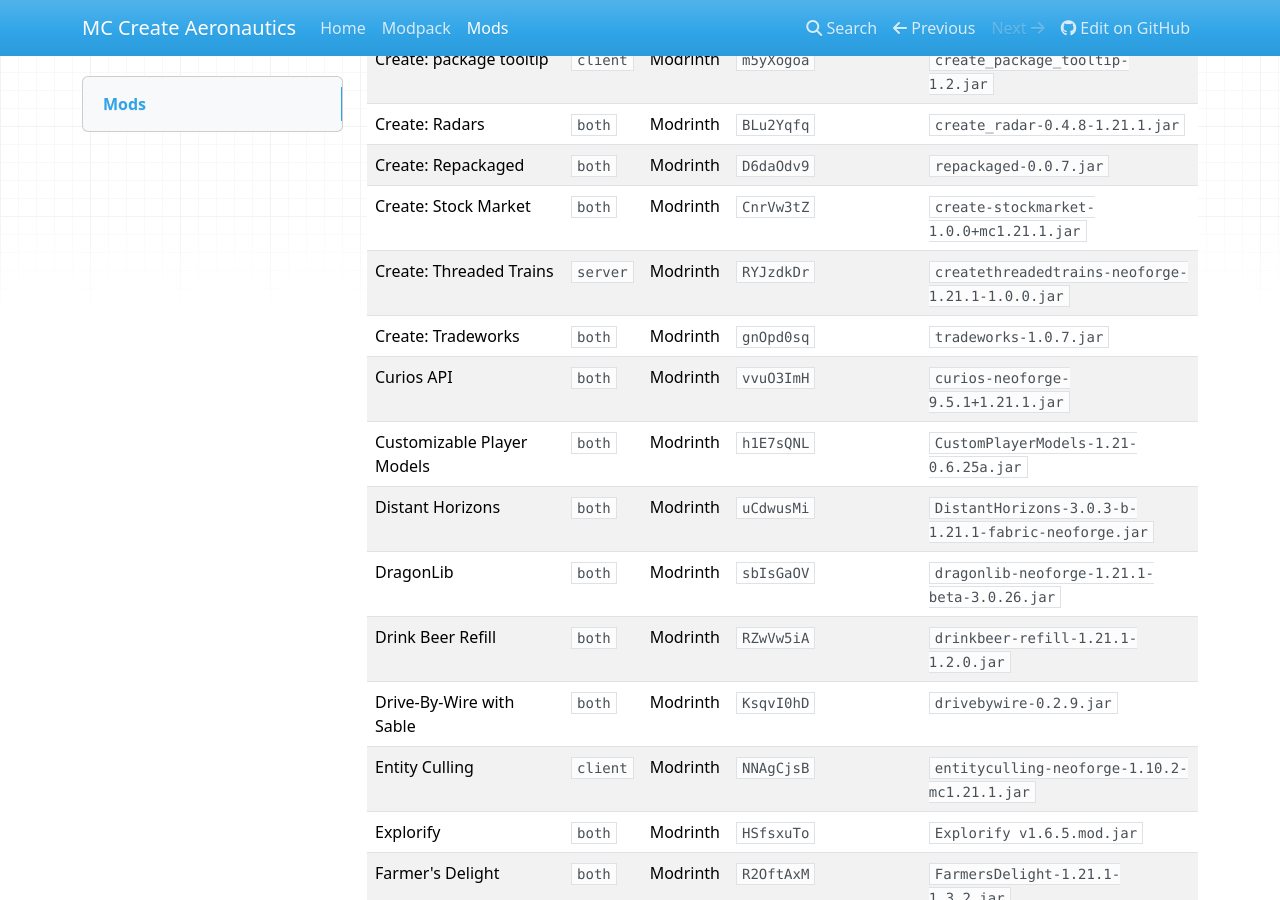
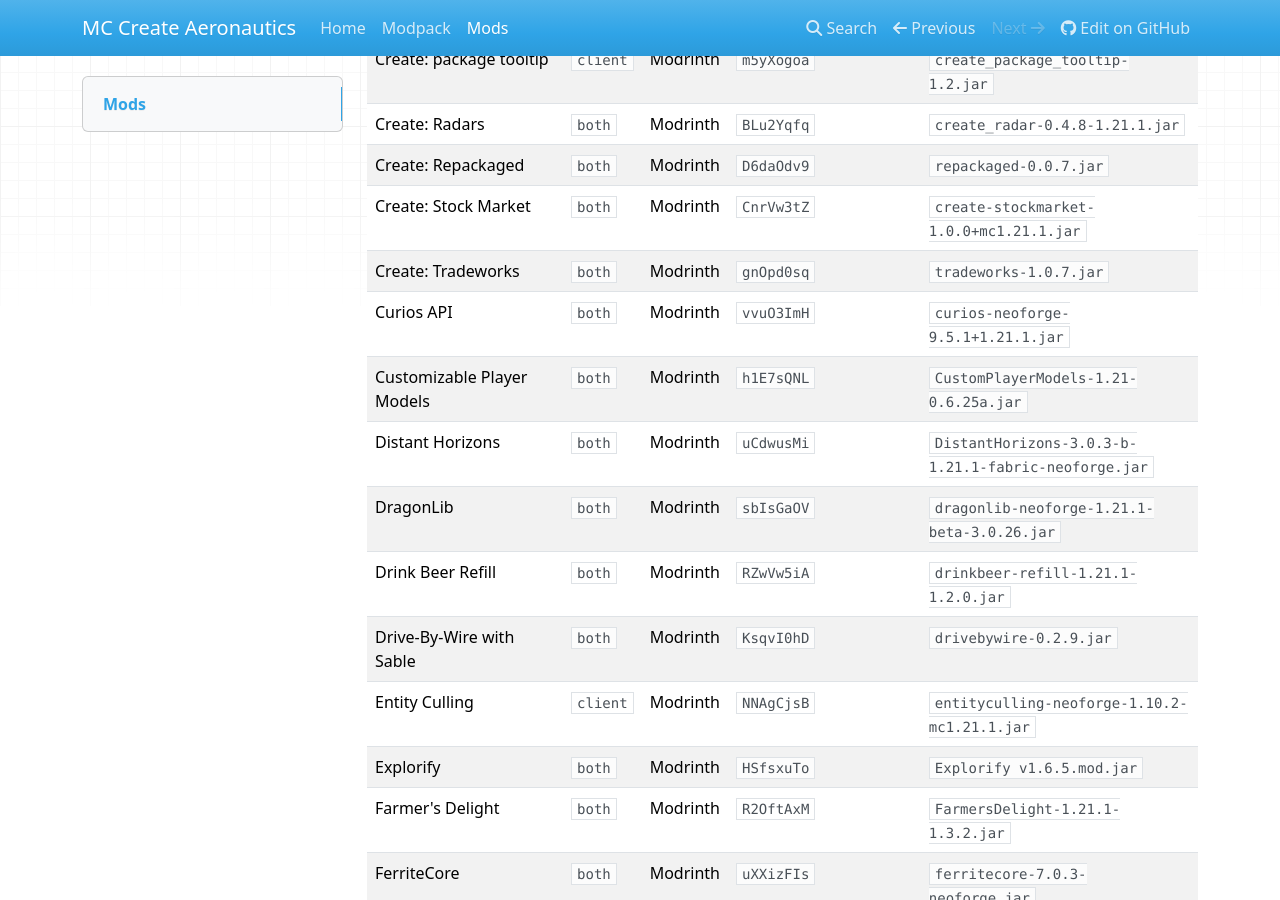
Before and after one commit to AlexCawl/mc-create-aeronautics-modpack, an MkDocs documentation site: the page built from docs/mods.md, in a window 1280 px wide and 900 px high, scrolled down 2678 px. Built offline with MkDocs 1.6.1, drawn with Linux system fonts in a browser that asks for light colours; nearby versions of some CDN libraries; part of the change alters nothing that is shown; some of the changed text lies outside the part shown.

```diff
--- a/docs/mods.md
+++ b/docs/mods.md
@@ -4,7 +4,7 @@ This table mirrors the pinned packwiz metadata in `modpack/mods/*.pw.toml`.
 
 When a mod is added, removed, updated, or moved between sides, update this table in the same commit.
 
-Total mods: 89.
+Total mods: 88.
 
 | Mod | Side | Source | Project ID | File |
 | --- | --- | --- | --- | --- |
@@ -50,7 +50,6 @@ Total mods: 89.
 | Create: Radars | `both` | Modrinth | `BLu2Yqfq` | `create_radar-0.4.8-1.21.1.jar` |
 | Create: Repackaged | `both` | Modrinth | `D6daOdv9` | `repackaged-0.0.7.jar` |
 | Create: Stock Market | `both` | Modrinth | `CnrVw3tZ` | `create-stockmarket-1.0.0+mc1.21.1.jar` |
-| Create: Threaded Trains | `server` | Modrinth | `RYJzdkDr` | `createthreadedtrains-neoforge-1.21.1-1.0.0.jar` |
 | Create: Tradeworks | `both` | Modrinth | `gnOpd0sq` | `tradeworks-1.0.7.jar` |
 | Curios API | `both` | Modrinth | `vvuO3ImH` | `curios-neoforge-9.5.1+1.21.1.jar` |
 | Customizable Player Models | `both` | Modrinth | `h1E7sQNL` | `CustomPlayerModels-1.21-0.6.25a.jar` |
```
Also changed, not shown: 4 other files.
